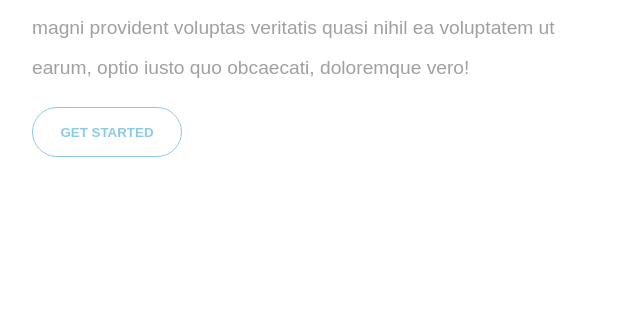
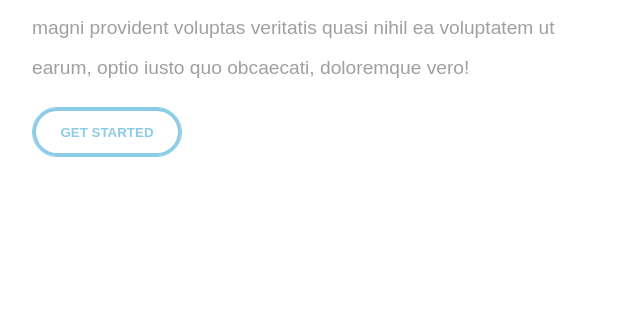
Before and after one commit to MoustaphaCamara/tprun, a plain HTML site: page index.html in a window 1280 px wide. In both pictures the pointer is over the button "GET STARTED". Shown: the part 397-717 px from the top of the page, 0-635 px from the left. Drawn offline with Linux system fonts and the light colour scheme.

Commit message:
box shadow inset for buttons hover

```diff
--- a/style.css
+++ b/style.css
@@ -26,6 +26,7 @@ p {
 }
 .btn:hover {
   cursor: pointer;
+  box-shadow: inset 0 0 0 3px rgb(140, 203, 231);
   color: rgb(140, 203, 231);
   border: 1px solid rgb(140, 203, 231);
 }
```
